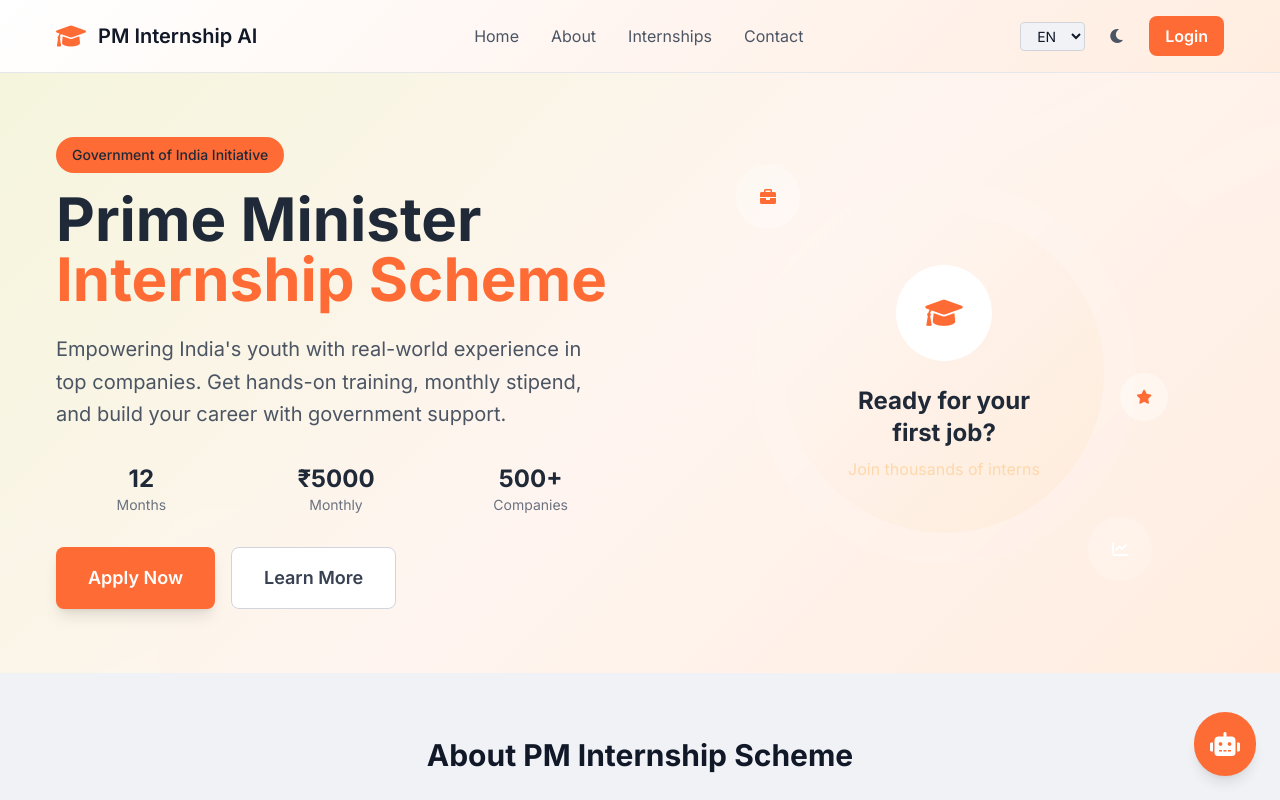
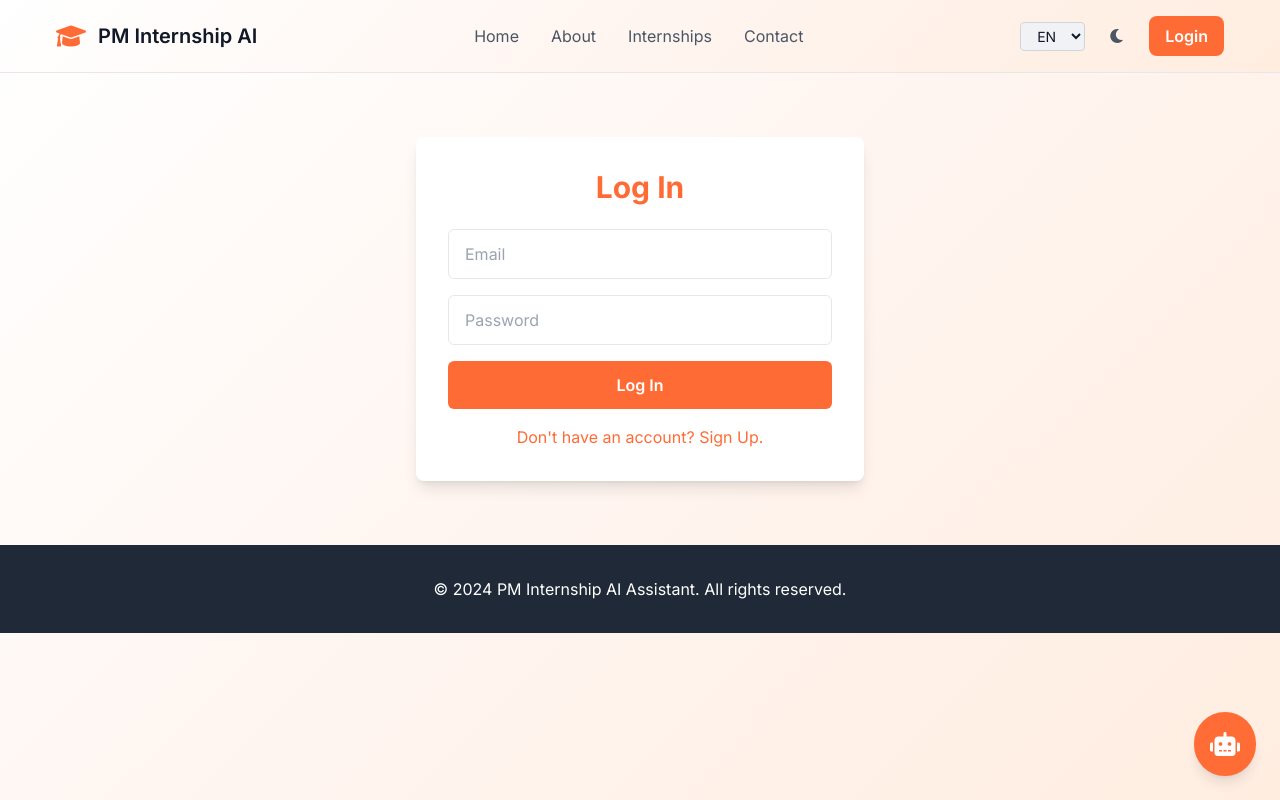
Before and after one commit to devanshisrivastava599/PMInternshipScheme, a plain HTML site: page index.html in a window 1280 px wide. Both pictures are taken after a click on the button "Login". Shown: the top 800 px of the page. Drawn offline with nearby package versions, Linux system fonts and the light colour scheme.

Commit message:
Add files via upload
Final working authentication

```diff
--- a/index.html
+++ b/index.html
@@ -71,7 +71,7 @@
             </nav>
         </div>
     </header>
-
+    <main>
     <!-- Hero Banner Section -->
     <section id="home" class="relative text-gray-800 overflow-hidden" style="background: linear-gradient(135deg, #f5f5dc 0%, #fff5f0 50%, #ffede0 100%);">
         <!-- Background Pattern -->
@@ -441,6 +441,7 @@
             </div>
         </div>
     </section>
+	</main>
 
     <!-- Footer -->
     <footer class="bg-gray-800 text-white py-8">
--- a/script.js
+++ b/script.js
@@ -113,7 +113,12 @@ function setupEventListeners() {
             sendMessage();
         }
     });
-    document.getElementById('mobileMenu').addEventListener('click', toggleMobileMenu);
+	//corrected
+    const mobileMenu = document.getElementById('mobileMenu');
+if (mobileMenu) {
+    mobileMenu.addEventListener('click', toggleMobileMenu);
+}
+
     document.querySelectorAll('a[href^="#"]').forEach(anchor => {
         anchor.addEventListener('click', function (e) {
             e.preventDefault();
@@ -427,10 +432,10 @@ document.head.appendChild(style);
 // ✅ SUPABASE AUTHENTICATION CODE
 // ================================
 function initializeAuth() {
-    const SUPABASE_URL = 'https://ntmbdrdlqwxhwcibzsed.supabase.co';
-    const SUPABASE_ANON_KEY = 'eyJhbGciOiJIUzI1NiIsInR5cCI6IkpXVCJ9.eyJpc3MiOiJzdXBhYmFzZSIsInJlZiI6Im50bWJkcmRscXd4aHdjaWJ6c2VkIiwicm9sZSI6ImFub24iLCJpYXQiOjE3NTcwNzg3MjgsImV4cCI6MjA3MjY1NDcyOH0.jTCPll1xdX5EkWNnZlSqhi7B6a2rOwiOkLd9zWm';
+    const SUPABASE_URL = 'https://cqjcgokpbakongeipkzi.supabase.co';
+    const SUPABASE_ANON_KEY = 'eyJhbGciOiJIUzI1NiIsInR5cCI6IkpXVCJ9.eyJpc3MiOiJzdXBhYmFzZSIsInJlZiI6ImNxamNnb2twYmFrb25nZWlwa3ppIiwicm9sZSI6ImFub24iLCJpYXQiOjE3NTcxNTQyNTgsImV4cCI6MjA3MjczMDI1OH0.4yjN-6AAj2FLRF-BerZ9JWMS9Lf2eUVJ-uWb7PwiyHs';
 
-    const supabase = Supabase.createClient(SUPABASE_URL, SUPABASE_ANON_KEY);
+    const client = supabase.createClient(SUPABASE_URL, SUPABASE_ANON_KEY);
 
     const authSection = document.getElementById('auth-section');
     const dashboardSection = document.getElementById('dashboard-section');
@@ -449,7 +454,7 @@ function initializeAuth() {
     let isLogin = true;
 
     async function handleAuthChange() {
-        const { data: { session } } = await supabase.auth.getSession();
+        const { data: { session } } = await client.auth.getSession();
         const heroSection = document.getElementById('home');
         const mainContent = document.querySelector('main');
 
@@ -485,10 +490,10 @@ function initializeAuth() {
         const email = emailInput.value;
         const password = passwordInput.value;
         if (isLogin) {
-            const { error } = await supabase.auth.signInWithPassword({ email, password });
+            const { error } = await client.auth.signInWithPassword({ email, password });
             if (error) messageDiv.textContent = error.message;
         } else {
-            const { error } = await supabase.auth.signUp({ email, password });
+            const { error } = await client.auth.signUp({ email, password });
             if (error) messageDiv.textContent = error.message;
             else messageDiv.textContent = 'Check your email for confirmation link!';
         }
@@ -510,9 +515,9 @@ function initializeAuth() {
     });
 
     authButton.addEventListener('click', async () => {
-        const { data: { session } } = await supabase.auth.getSession();
+        const { data: { session } } = await client.auth.getSession();
         if (session) {
-            const { error } = await supabase.auth.signOut();
+            const { error } = await client.auth.signOut();
             if (error) console.error('Logout error:', error.message);
         } else {
             authSection.classList.remove('hidden');
@@ -526,11 +531,11 @@ function initializeAuth() {
     });
 
     logoutBtn.addEventListener('click', async () => {
-        const { error } = await supabase.auth.signOut();
+        const { error } = await client.auth.signOut();
         if (error) console.error('Logout error:', error.message);
     });
 
-    supabase.auth.onAuthStateChange((_event, session) => {
+    client.auth.onAuthStateChange((_event, session) => {
         handleAuthChange();
     });
 
```
